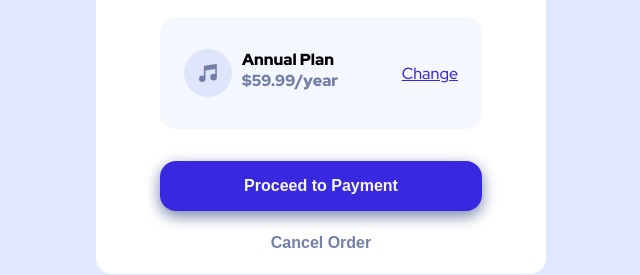
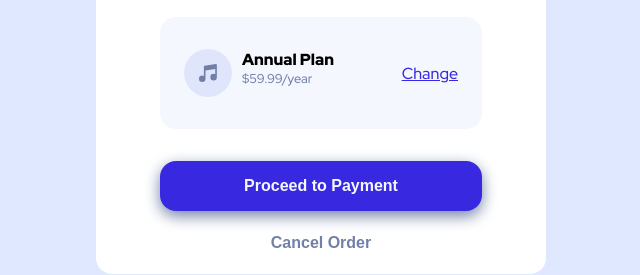
Before and after one commit to tareqezzini/Challenge-N04, a plain HTML site: page index.html in a window 1280 px wide. Shown: the part 459-734 px from the top of the page, 319-959 px from the left. Drawn offline with Linux system fonts and the light colour scheme.

Commit message:
update css

```diff
--- a/css/style.css
+++ b/css/style.css
@@ -95,8 +95,9 @@ body
 .main .icon h2 .prix
 {
     display: block;
-    font-size: 1rem;
+    font-size: .8rem;
     color: hsl(224, 23%, 55%);
+    font-weight: 400;
 }
 .main .icon a
 {
```
